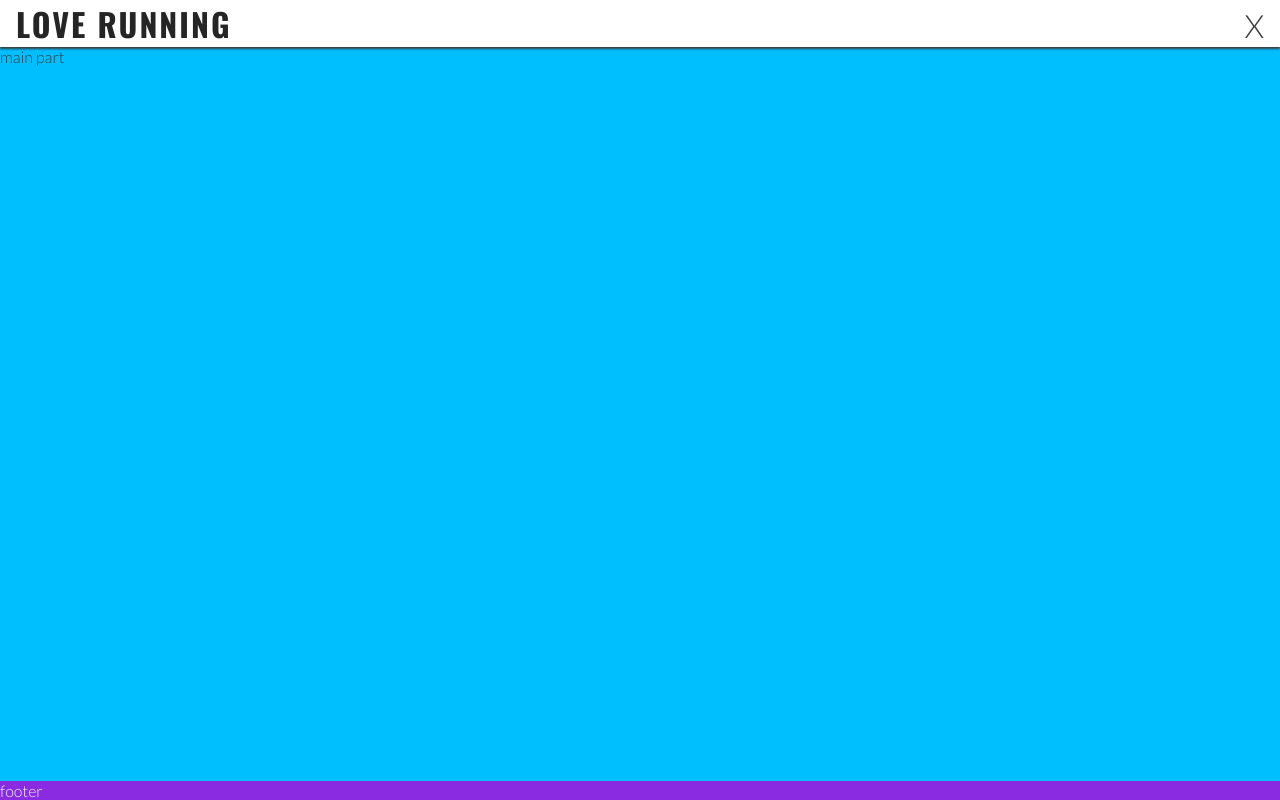
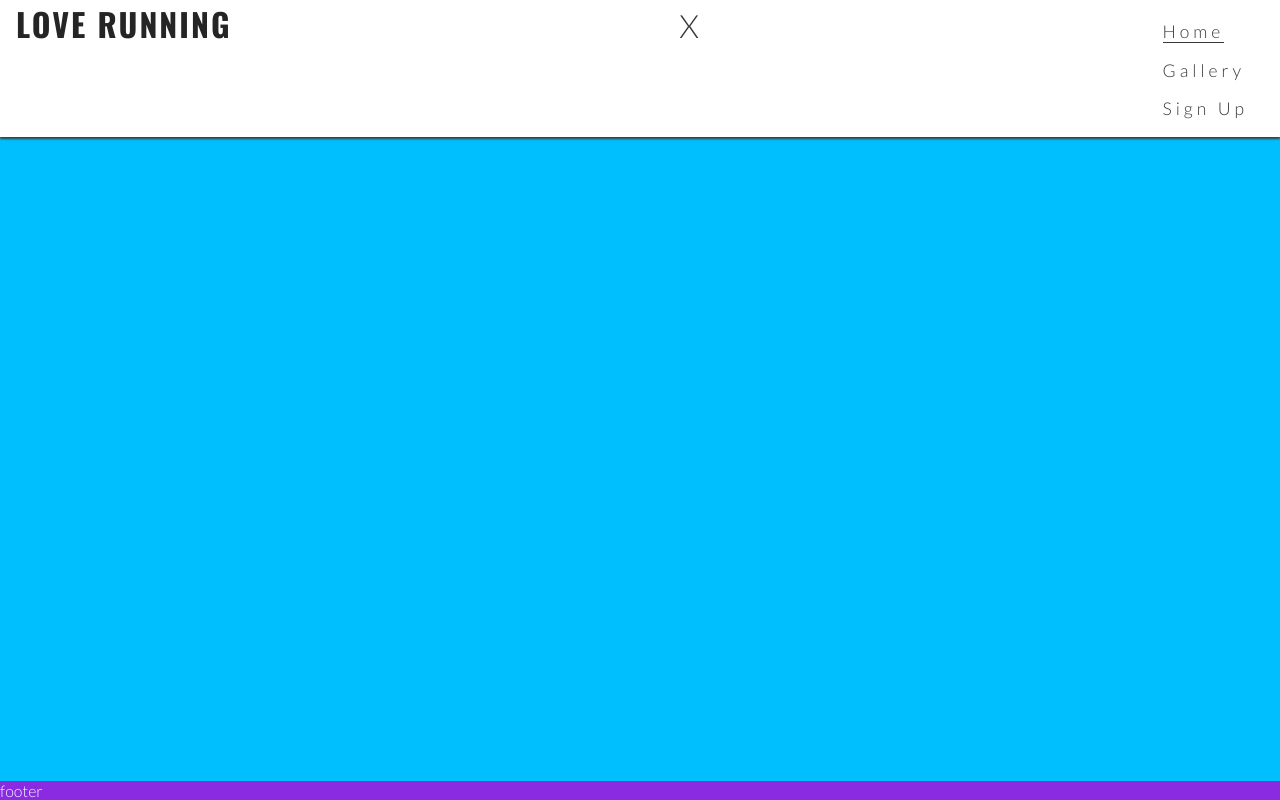
Before and after one commit to zabokaa/love_running, a plain HTML site: page index.html in a window 1280 px wide. Drawn offline with nearby package versions, Linux system fonts and the light colour scheme.

Commit message:
add mediaquery for header

```diff
--- a/assets/css/style.css
+++ b/assets/css/style.css
@@ -1,5 +1,7 @@
 /* imported google typo */
 @import url('https://fonts.googleapis.com/css2?family=Lato:wght@300&family=Oswald:wght@200;300;400;500;600;700&display=swap');
+/*
+mobile first approach */
 
 /* Changing/deleting default css properties */
 * {
@@ -97,3 +99,16 @@ footer {
     background-color: blueviolet;
     color: aliceblue;
 }
+
+/* media-query for tablets+  */
+@media screen and (min-width: 768px) {
+    /* header */
+    nav {
+        display: block;
+        position: relative;
+        box-shadow: none;
+        width: fit-content;
+        padding-right: 1rem;
+    }
+
+}
```
